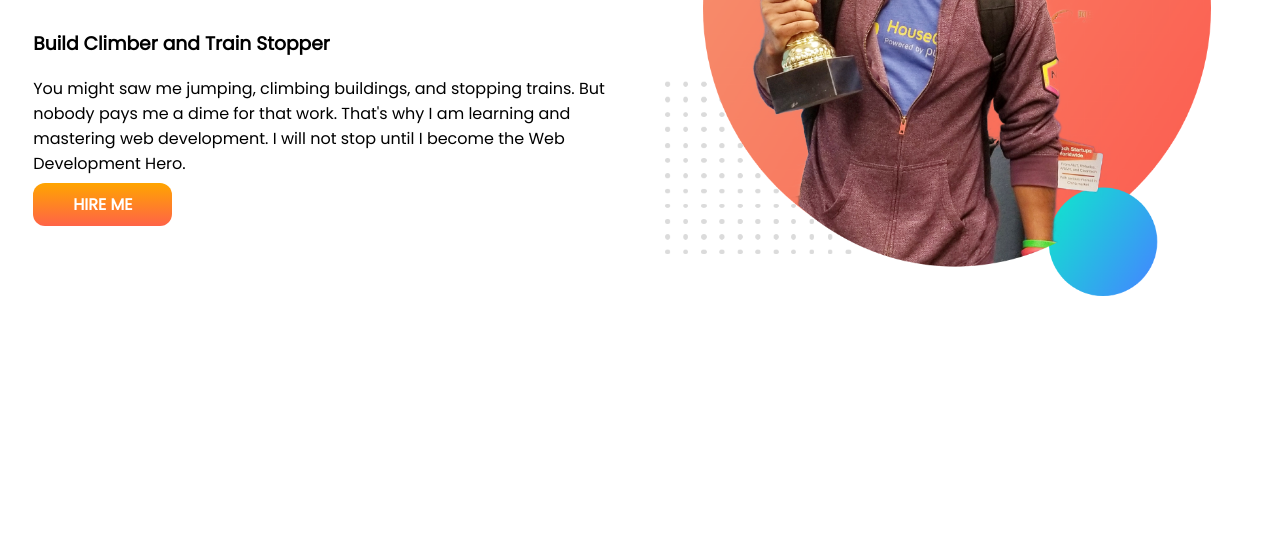
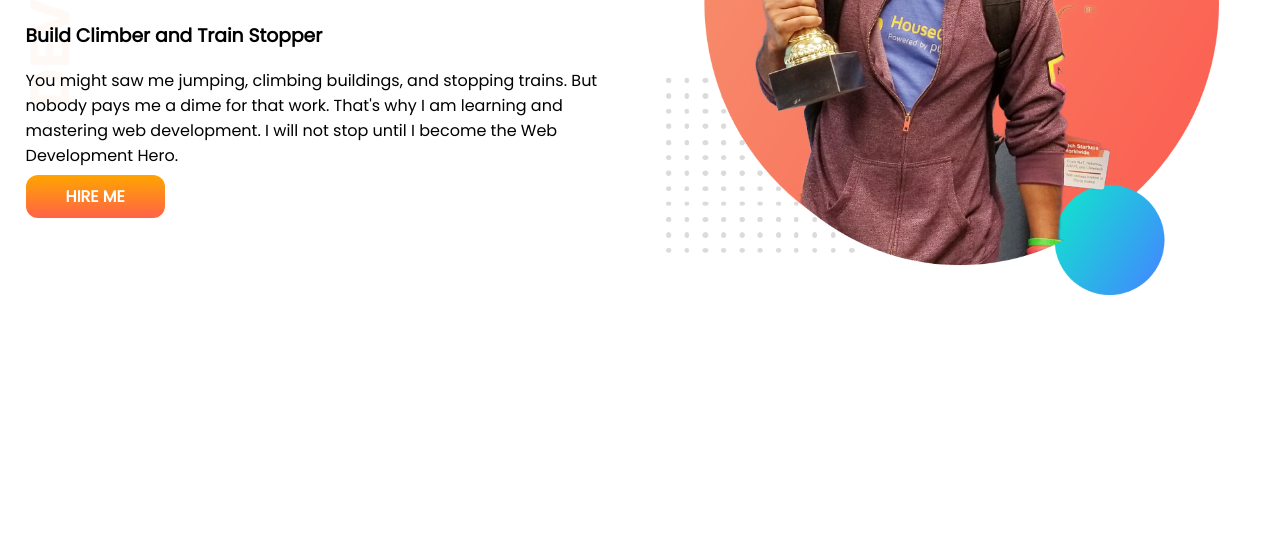
Before and after one commit to khHridoy/developer-portfolio, a plain HTML site: page index.html in a window 1280 px wide. Shown: the part 254-800 px from the top of the page. Drawn offline with Linux system fonts and the light colour scheme.

Commit message:
header-complete

```diff
--- a/index.html
+++ b/index.html
@@ -13,7 +13,7 @@
 </head>
 
 <body>
-    <section>
+    <section id="header-area">
         <div class="header-content">
             <h1>Welcome To</h1>
             <h1><span>Mr Bean</span> World</h1>
--- a/style.css
+++ b/style.css
@@ -1,5 +1,6 @@
 body {
   font-family: "Poppins", sans-serif;
+  margin: 0;
 }
 h1 {
   font-size: 50px;
@@ -25,3 +26,7 @@ section {
   color: white;
   font-weight: 700;
 }
+#header-area {
+  background-image: url("images/top-banner.png");
+  background-repeat: no-repeat;
+}
```
